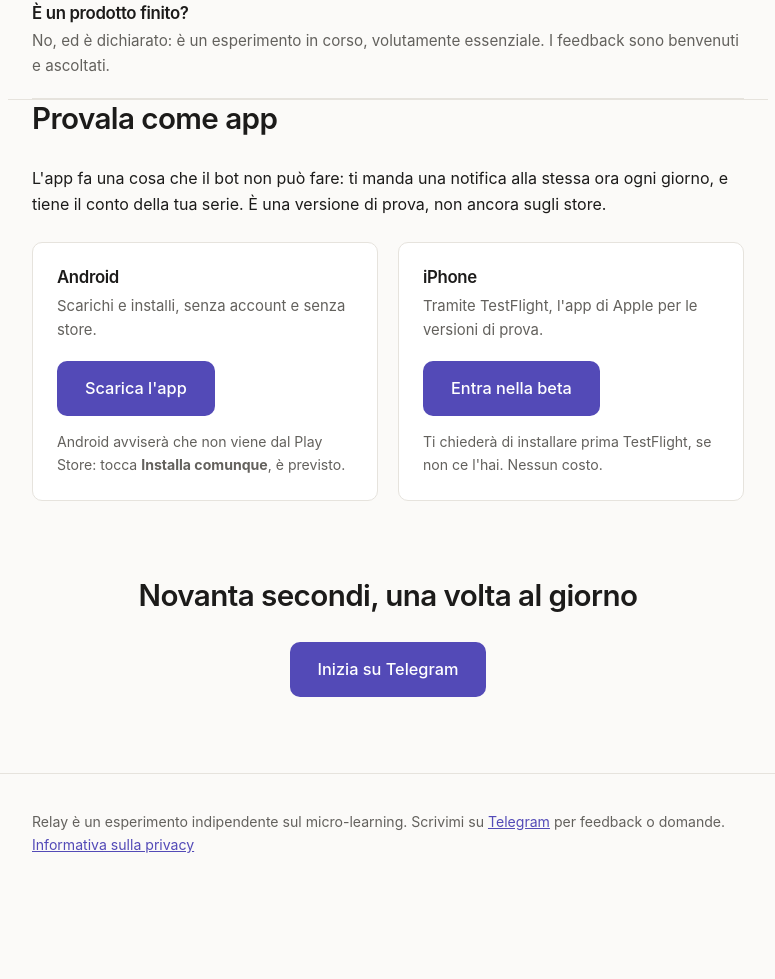
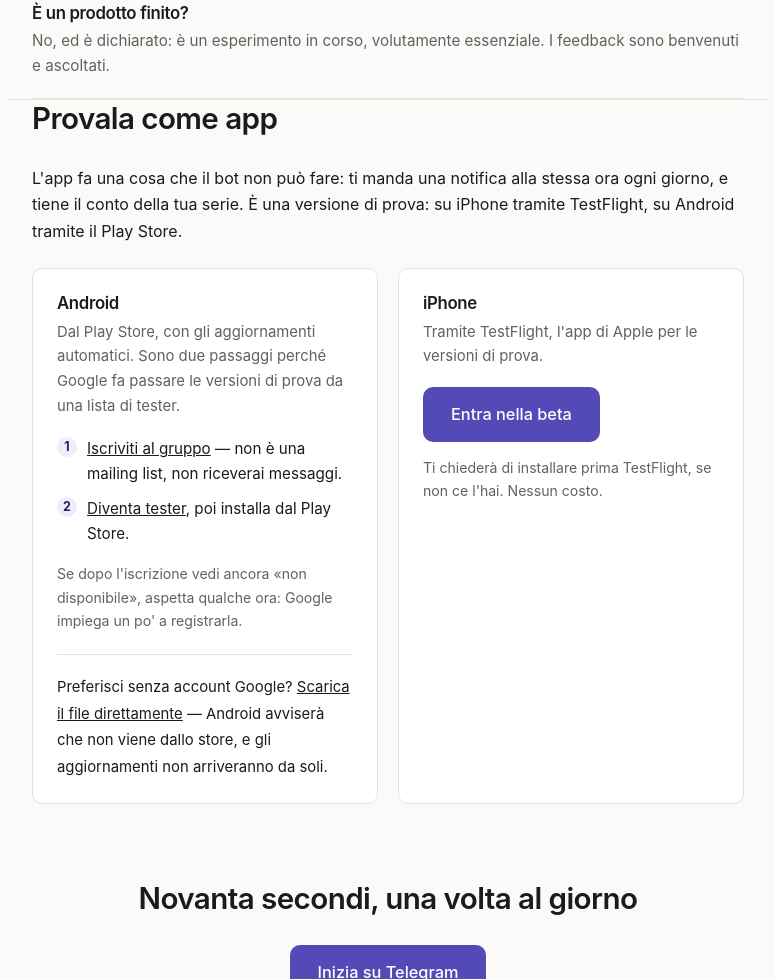
Before and after one commit to macorifice/relay-landing, a plain HTML site: page index.html in a window 1280 px wide. Shown: the part 1999-2978 px from the top of the page, without its empty margins (252-1027 px from the left). Before the commit the page ends 2911 px from the top, so only its background shows below. Drawn offline with Linux system fonts and the light colour scheme.

Commit message:
Landing: il percorso Play su Android, con l'APK come alternativa
Il canale di test chiuso e' ora aperto a chiunque via gruppo, e ha due
vantaggi sull'APK: aggiornamenti automatici e nessun avviso di sicurezza.
L'APK resta per chi non vuole un account Google, con il costo dichiarato.

Co-Authored-By: Claude Opus 5 <noreply@anthropic.com>

```diff
--- a/index.html
+++ b/index.html
@@ -109,6 +109,16 @@
   .app-card { border: 1px solid var(--border); border-radius: 10px; padding: 24px; background: var(--surface); }
   .app-card h3 { margin: 0 0 6px; font-size: 1.05rem; }
   .app-card p { margin: 0 0 18px; color: var(--muted); font-size: .93rem; }
+  .passi { list-style: none; padding: 0; margin: 0 0 16px; counter-reset: passo; }
+  .passi li { counter-increment: passo; position: relative; padding-left: 30px; margin-bottom: 10px; font-size: .95rem; }
+  .passi li::before {
+    content: counter(passo); position: absolute; left: 0; top: 1px;
+    width: 20px; height: 20px; border-radius: 50%; background: var(--accent-soft);
+    color: var(--accent-text); font-size: .78rem; font-weight: 700;
+    display: flex; align-items: center; justify-content: center;
+  }
+  .alt { margin-top: 22px; padding-top: 18px; border-top: 1px solid var(--border); }
+  .alt-link { font-size: .93rem; }
   .btn-off { display: inline-block; padding: 12px 22px; border-radius: 8px; border: 1px solid var(--border);
              color: var(--muted); font-weight: 600; font-size: .95rem; cursor: default; }
   .cta { text-align: center; padding: 76px 0; }
@@ -215,13 +225,19 @@
 
   <section class="wrap" id="app">
     <h2>Provala come app</h2>
-    <p>L'app fa una cosa che il bot non può fare: ti manda una notifica alla stessa ora ogni giorno, e tiene il conto della tua serie. È una versione di prova, non ancora sugli store.</p>
+    <p>L'app fa una cosa che il bot non può fare: ti manda una notifica alla stessa ora ogni giorno, e tiene il conto della tua serie. È una versione di prova: su iPhone tramite TestFlight, su Android tramite il Play Store.</p>
     <div class="app-grid">
       <div class="app-card">
         <h3>Android</h3>
-        <p>Scarichi e installi, senza account e senza store.</p>
-        <a class="btn" href="https://expo.dev/artifacts/eas/2LB84t3yTA10HAcSytOGUS1VpZtrwQmh9cwzVlIz9I8.apk">Scarica l'app</a>
-        <span class="btn-note">Android avviserà che non viene dal Play Store: tocca <strong>Installa comunque</strong>, è previsto.</span>
+        <p>Dal Play Store, con gli aggiornamenti automatici. Sono due passaggi perché Google fa passare le versioni di prova da una lista di tester.</p>
+        <ol class="passi">
+          <li><a href="https://groups.google.com/g/relay-beta/about">Iscriviti al gruppo</a> — non è una mailing list, non riceverai messaggi.</li>
+          <li><a href="https://play.google.com/apps/testing/app.relay.staffetta">Diventa tester</a>, poi installa dal Play Store.</li>
+        </ol>
+        <span class="btn-note">Se dopo l'iscrizione vedi ancora «non disponibile», aspetta qualche ora: Google impiega un po' a registrarla.</span>
+        <div class="alt">
+          <span class="alt-link">Preferisci senza account Google? <a href="https://expo.dev/artifacts/eas/2LB84t3yTA10HAcSytOGUS1VpZtrwQmh9cwzVlIz9I8.apk">Scarica il file direttamente</a> — Android avviserà che non viene dallo store, e gli aggiornamenti non arriveranno da soli.</span>
+        </div>
       </div>
       <div class="app-card">
         <h3>iPhone</h3>
```
